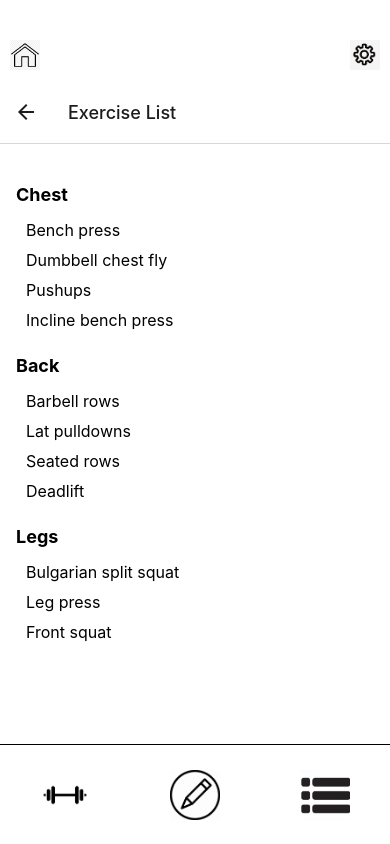
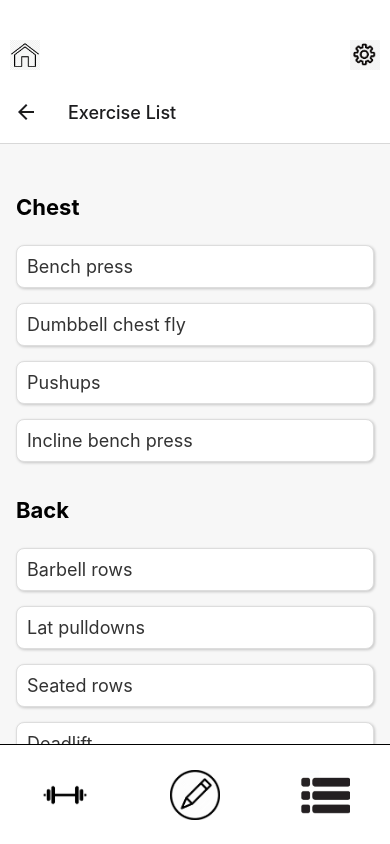
Before and after one commit to peilanzhang/GitFitProj, a React Native app: screen /ExerciseList in a window 390 px wide. Built offline with nearby package versions, Linux system fonts and the light colour scheme.

Commit message:
Updated UI changes for AppSettings, HomePage, excersiseList, upperToolbar

```diff
--- a/package.json
+++ b/package.json
@@ -15,7 +15,10 @@
     "expo": "~49.0.15",
     "expo-status-bar": "~1.6.0",
     "react": "18.2.0",
-    "react-native": "0.72.6"
+    "react-native": "0.72.6",
+    "react-native-web": "~0.19.6",
+    "react-dom": "18.2.0",
+    "@expo/webpack-config": "^19.0.0"
   },
   "devDependencies": {
     "@babel/core": "^7.20.0"
--- a/screens/AppSettings.jsx
+++ b/screens/AppSettings.jsx
@@ -1,161 +1,111 @@
 import React from 'react';
-import { View, Text, Switch, TouchableOpacity, Button,StyleSheet,TextInput } from 'react-native'; // or your UI library
+import { View, Text, Switch, TouchableOpacity, StyleSheet } from 'react-native';
 import { useNavigation } from '@react-navigation/native';
 import { useTheme } from '../Theme/themeContext';
+import WorkoutHistory from './workoutHistory';
 
 function AppSettings() {
   const navigation = useNavigation();
-
-  const goToWorkoutHistory = () => {
-    navigation.navigate('WorkoutHistory')
-  };
-
-  const { isDarkMode , toggleDarkMode} = useTheme();
+  const { isDarkMode, toggleDarkMode } = useTheme();
   const [selectedUnit, setSelectedUnit] = React.useState('Metric');
 
   const handleUnitChange = (unit) => {
     setSelectedUnit(unit);
   };
 
-  // Define styles conditionally based on isDarkMode
   const styles = StyleSheet.create({
     container: {
       flex: 1,
-      backgroundColor: isDarkMode ? '#343541' : '#fff',
-      alignItems: 'center',
+      backgroundColor: isDarkMode ? '#343541' : '#F7F7F7',
       paddingTop: 20,
-      paddingHorizantal: 16,
+      paddingHorizontal: 16,
     },
     settingItem: {
-      // styles for each setting item
+      width: '100%',
+      paddingVertical: 16,
     },
     settingLabel: {
-      // styles for setting labels
-      fontSize: 24,
-      padding: 10,
-      color: isDarkMode ? '#bdbfc6' : 'black',
+      fontSize: 18,
+      fontWeight: '500',
+      paddingBottom: 10,
+      color: isDarkMode ? '#FFF' : '#000',
     },
-    input: {
-      borderWidth: 1,
-      borderColor: '#ccc',
-      borderRadius: 5,
-      paddingHorizontal: 10,
-      height: 40,
+    button: {
+      paddingVertical: 12,
+      paddingHorizontal: 25,
+      borderRadius: 25,
+      backgroundColor: isDarkMode ? '#555' : '#EFEFEF',
+      marginVertical: 10,
     },
-    linkText: {
-    color: 'blue',
-    textDecorationLine: 'underline',
-    fontSize: 20,
-    padding: 10.
+    buttonText: {
+      fontSize: 16,
+      color: isDarkMode ? '#FFF' : '#000',
+      textAlign: 'center',
     },
     switchContainer: {
       flexDirection: 'row',
+      justifyContent: 'space-between',
       alignItems: 'center',
-    marginBottom: 20,
+      paddingVertical: 16,
+      borderBottomWidth: 1,
+      borderBottomColor: isDarkMode ? '#555' : '#EFEFEF',
     },
-    buttonText: {
-    color: 'red',
-    fontSize: 20,
-    padding: 10,
-    borderRadius: 5,
+    linkText: {
+      color: isDarkMode ? '#4D9DFF' : '#007AFF',
+      fontSize: 18,
+      paddingVertical: 10,
     },
-    unitButton: {
-      fontSize: 18,
-      color: isDarkMode ? '#bdbfc6' : 'black',
-      textAlign: 'center',
+    selectedUnit: {
+      fontWeight: '700',
     },
   });
 
   return (
     <View style={styles.container}>
+      {/* Unit of Measurement */}
       <View style={styles.settingItem}>
-        <Text style={styles.settingLabel}>Unit of measurement</Text>
-        <View style={styles.unitButton}>
-
-          {/* Metric and Imperial Buttons  */}
+        <Text style={styles.settingLabel}>Unit of Measurement</Text>
+        <View style={{ flexDirection: 'row', justifyContent: 'space-around' }}>
           <TouchableOpacity
-              style={[styles.unitButton, selectedUnit === 'Metric' && styles.selectedUnit]}
+            style={[styles.button, selectedUnit === 'Metric' ? { backgroundColor: '#4D9DFF' } : {}]}
             onPress={() => handleUnitChange('Metric')}>
-            <Text style={[styles.unitButton, selectedUnit === 'Metric' && styles.selectedUnit]}>Metric</Text>
+            <Text style={[styles.buttonText, selectedUnit === 'Metric' && styles.selectedUnit]}>
+              Metric
+            </Text>
           </TouchableOpacity>
           <TouchableOpacity
-              style={[styles.unitButton, selectedUnit === 'Imperial' && styles.selectedUnit]}
+            style={[styles.button, selectedUnit === 'Imperial' ? { backgroundColor: '#4D9DFF' } : {}]}
             onPress={() => handleUnitChange('Imperial')}>
-            <Text style={[styles.unitButton, selectedUnit === 'Imperial' && styles.selectedUnit]}>Imperial</Text>
+            <Text style={[styles.buttonText, selectedUnit === 'Imperial' && styles.selectedUnit]}>
+              Imperial
+            </Text>
           </TouchableOpacity>
         </View>
       </View>
 
-      {/* Dark Mode Switch  */}
+      {/* Dark Mode Switch */}
       <View style={styles.switchContainer}>
         <Text style={styles.settingLabel}>Dark Mode</Text>
         <Switch
-          value = {isDarkMode}
+          trackColor={{ false: '#767577', true: '#81b0ff' }}
+          thumbColor={isDarkMode ? '#f5dd4b' : '#f4f3f4'}
+          ios_backgroundColor="#3e3e3e"
           onValueChange={toggleDarkMode}
+          value={isDarkMode}
         />
       </View>
 
-      {/* View Workout History Button */}
-      <TouchableOpacity style={styles.linkButton} onPress={goToWorkoutHistory}>
+      {/* View Workout History */}
+      <TouchableOpacity style={styles.settingItem} onPress={WorkoutHistory}>
         <Text style={styles.linkText}>View Workout History</Text>
       </TouchableOpacity>
 
-      <View style={styles.settingItem}>
-        <TouchableOpacity>
-          <Text style={styles.buttonText}>Reset Data</Text>
+      {/* Reset Data */}
+      <TouchableOpacity style={styles.settingItem}>
+        <Text style={[styles.linkText, { color: '#FF3B30' }]}>Reset Data</Text>
       </TouchableOpacity>
-      </View>
     </View>
   );
 }
 
-
-
-// You would define your styles here to match the design in the image
-const styles = StyleSheet.create({
-  container: {
-    // styles for container
-    alignItems: 'center',
-    justifyContent: 'center'
-  },
-
-  settingItem: {
-    // styles for each setting item
-  },
-  settingLabel: {
-    // styles for setting labels
-    fontSize: 24,
-    padding: 10,
-  },
-  input: {
-    borderWidth: 1,
-    borderColor: '#ccc',
-    borderRadius: 5,
-    paddingHorizontal: 10,
-    height: 40,
-  },
-  linkText: {
-  color: 'blue',
-  textDecorationLine: 'underline',
-  fontSize: 20,
-  padding: 10.
-  },
-  switchContainer: {
-  flexDirection: 'row',
-  alignItems: 'center',
-  marginBottom: 20,
-  },
-  buttonText: {
-  color: 'red',
-  fontSize: 20,
-  padding: 10,
-  borderRadius: 5,
-  },
-  unitButton: {
-    fontSize: 18,
-    color: 'black',
-    textAlign: 'center',
-  },
-
-});
 export default AppSettings;
--- a/screens/HomePage.jsx
+++ b/screens/HomePage.jsx
@@ -1,11 +1,6 @@
 import React from 'react';
-import { StyleSheet, Text, View, TouchableOpacity } from 'react-native';
-import { NavigationContainer } from '@react-navigation/native';
-import { createStackNavigator } from '@react-navigation/stack';
-import UpperToolBar from '../toolbars/upperToolbar';
+import { StyleSheet, Text, View, TouchableOpacity, ScrollView } from 'react-native';
 import { useTheme } from '../Theme/themeContext';
-
-const Stack = createStackNavigator()
 
 export default function HomePage({ navigation }) {
   const handleStartWorkout = () => {
@@ -17,83 +12,69 @@ export default function HomePage({ navigation }) {
   const styles = StyleSheet.create({
     container: {
       flex: 1,
-      backgroundColor: isDarkMode ? '#343541' : '#fff',
-      alignItems: 'center',
+      backgroundColor: isDarkMode ? '#343541' : '#F7F7F7',
       paddingTop: 20,
-      paddingHorizantal: 16,
+      paddingHorizontal: 16,
+      alignContent: 'center',
     },
     title: {
-      fontSize: 24,
+      fontSize: 26,
       fontWeight: 'bold',
-      color: isDarkMode ? '#bdbfc6' : 'black',
+      color: isDarkMode ? '#FFFFFF' : '#000000',
+      alignSelf: 'center',
+      marginBottom: 10,
+      alignContent: 'center',
     },
     target: {
-      fontSize: 16,
-      color: isDarkMode ? '#bdbfc6' : 'black',
+      fontSize: 18,
+      color: isDarkMode ? '#FFFFFF' : '#000000',
+      alignSelf: 'center',
+      marginBottom: 20,
+      alignContent: 'center',
     },
     button: {
-      marginTop: 20,
-      padding: 10,
-      backgroundColor: isDarkMode ? '#566263' : 'blue',
-      borderRadius: 20,
+      backgroundColor: '#4D9DFF',
+      paddingVertical: 12,
+      paddingHorizontal: 25,
+      borderRadius: 25,
+      alignSelf: 'center',
+      marginTop: 30,
+      shadowOpacity: 0.3,
+      shadowRadius: 4,
+      shadowOffset: { height: 2, width: 0 },
+      elevation: 6,
     },
     buttonText: {
-      color: '#fff',
-      fontSize: 16,
+      color: '#FFFFFF',
+      fontSize: 20,
+      fontWeight: '600',
     },
     workoutContent: {
-      marginTop: 20,
-      color: isDarkMode ? '#fff' : '#fff',
+      alignSelf: 'center',
     },
-    });
+    workoutText: {
+      fontSize: 16,
+      color: isDarkMode ? '#bdbfc6' : '#333333',
+      lineHeight: 24,
+      fontWeight: '400',
+      alignContent: 'center',
+    },
+  });
 
   return (
-    <View style={styles.container}>
-      <Text style={styles.title}>Today's Workout: {'\n'}</Text>
-      <Text style={styles.target}>Push{'\n'}</Text>
+    <ScrollView style={styles.container}>
+      <Text style={styles.title}>Today's Workout:</Text>
+      <Text style={styles.target}>Push</Text>
       <View style={styles.workoutContent}>
-        <Text>Workout 1{'\n'}</Text>
-        <Text>Workout 2{'\n'}</Text>
-        <Text>Workout 3{'\n'}</Text>
-        <Text>Workout 4{'\n'}</Text>
+        <Text style={styles.workoutText}>Workout 1</Text>
+        <Text style={styles.workoutText}>Workout 2</Text>
+        <Text style={styles.workoutText}>Workout 3</Text>
+        <Text style={styles.workoutText}>Workout 4</Text>
       </View>
 
       <TouchableOpacity onPress={handleStartWorkout} style={styles.button}>
         <Text style={styles.buttonText}>Start Workout</Text>
       </TouchableOpacity>
-
-    </View>
+    </ScrollView>
   );
 }
-
-
-const styles = StyleSheet.create({
-  container: {
-    flex: 1,
-    backgroundColor: '#fff',
-    alignItems: 'center',
-    paddingTop: 20,
-    paddingHorizontal: 16,
-  },
-  title: {
-    fontSize: 24,
-    fontWeight: 'bold',
-  },
-  target: {
-    fontSize: 16,
-  },
-  button: {
-    marginTop: 20,
-    padding: 10,
-    backgroundColor: '#566263',
-    borderRadius: 20,
-  },
-  buttonText: {
-    color: '#fff',
-    fontSize: 16,
-  },
-  workoutContent: {
-    color: '#fff',
-    marginTop: 20,
-  },
-});
--- a/screens/excersiseList.jsx
+++ b/screens/excersiseList.jsx
@@ -1,73 +1,70 @@
 import React from 'react';
-import { ScrollView, Text, StyleSheet, View } from 'react-native';
+import { ScrollView, Text, StyleSheet, TouchableOpacity } from 'react-native';
 import { useTheme } from '../Theme/themeContext';
 
 const ExerciseList = () => {
-  const {isDarkMode} = useTheme();
+  const { isDarkMode } = useTheme();
 
   const styles = StyleSheet.create({
     container: {
       flex: 1,
-      backgroundColor: isDarkMode ? '#343541' : '#fff',
+      backgroundColor: isDarkMode ? '#343541' : '#F7F7F7',
       paddingTop: 20,
       paddingHorizontal: 16,
     },
     categoryTitle: {
-      color: isDarkMode ? '#fff' : '#000',
+      color: isDarkMode ? '#FFFFFF' : '#000000',
       fontWeight: 'bold',
-      fontSize: 18,
-      marginTop: 20,
-      marginBottom: 10,
+      fontSize: 22,
+      marginTop: 30,
+      marginBottom: 15,
+    },
+    exerciseTouchable: {
+      backgroundColor: isDarkMode ? '#434857' : '#FFFFFF',
+      borderRadius: 8,
+      borderWidth: 1,
+      borderColor: isDarkMode ? '#555' : '#DDD',
+      padding: 10,
+      marginTop: 10,
+      marginBottom: 5,
+      shadowOpacity: 0.2,
+      shadowRadius: 3,
+      shadowOffset: { width: 1, height: 1 },
+      elevation: 3, // Elevation for Android (shadow)
     },
     exerciseItem: {
-      color: isDarkMode ? '#fff' : '#000',
-      fontSize: 16,
-      marginLeft: 10,
-      marginTop: 5,
-      marginBottom: 5,
-    }
+      color: isDarkMode ? '#bdbfc6' : '#333',
+      fontSize: 18,
+    },
   });
+
+  // Component for each exercise
+  const Exercise = ({ children }) => (
+    <TouchableOpacity style={styles.exerciseTouchable} activeOpacity={0.7}>
+      <Text style={styles.exerciseItem}>{children}</Text>
+    </TouchableOpacity>
+  );
 
   return (
     <ScrollView style={styles.container}>
       <Text style={styles.categoryTitle}>Chest</Text>
-      <Text style={styles.exerciseItem}>Bench press</Text>
-      <Text style={styles.exerciseItem}>Dumbbell chest fly</Text>
-      <Text style={styles.exerciseItem}>Pushups</Text>
-      <Text style={styles.exerciseItem}>Incline bench press</Text>
+      <Exercise>Bench press</Exercise>
+      <Exercise>Dumbbell chest fly</Exercise>
+      <Exercise>Pushups</Exercise>
+      <Exercise>Incline bench press</Exercise>
 
       <Text style={styles.categoryTitle}>Back</Text>
-      <Text style={styles.exerciseItem}>Barbell rows</Text>
-      <Text style={styles.exerciseItem}>Lat pulldowns</Text>
-      <Text style={styles.exerciseItem}>Seated rows</Text>
-      <Text style={styles.exerciseItem}>Deadlift</Text>
+      <Exercise>Barbell rows</Exercise>
+      <Exercise>Lat pulldowns</Exercise>
+      <Exercise>Seated rows</Exercise>
+      <Exercise>Deadlift</Exercise>
 
       <Text style={styles.categoryTitle}>Legs</Text>
-      <Text style={styles.exerciseItem}>Bulgarian split squat</Text>
-      <Text style={styles.exerciseItem}>Leg press</Text>
-      <Text style={styles.exerciseItem}>Front squat</Text>
+      <Exercise>Bulgarian split squat</Exercise>
+      <Exercise>Leg press</Exercise>
+      <Exercise>Front squat</Exercise>
     </ScrollView>
   );
 };
 
-const styles = StyleSheet.create({
-  container: {
-    flex: 1,
-    backgroundColor: '#fff', // Set your desired background color
-    padding: 10,
-  },
-  categoryTitle: {
-    fontWeight: 'bold',
-    fontSize: 18,
-    marginTop: 20,
-    marginBottom: 10,
-  },
-  exerciseItem: {
-    fontSize: 16,
-    marginLeft: 10,
-    marginTop: 5,
-    marginBottom: 5,
-  }
-});
-
 export default ExerciseList;
--- a/toolbars/upperToolbar.jsx
+++ b/toolbars/upperToolbar.jsx
@@ -45,8 +45,6 @@ const UpperToolbar = () => {
         <Image source={require('./home-icon.png')} style={styles.icon} />
       </TouchableOpacity>
 
-      <View style={styles.spacer} />
-
       <TouchableOpacity onPress={handleSettings}>
         <Image source={require('./settings-icon.jpeg')} style={styles.icon} />
       </TouchableOpacity>
```
Also changed, not shown: 1 other file (tests, documents, lock files or other folders). Lines whose indentation alone changed are shown as unchanged.
